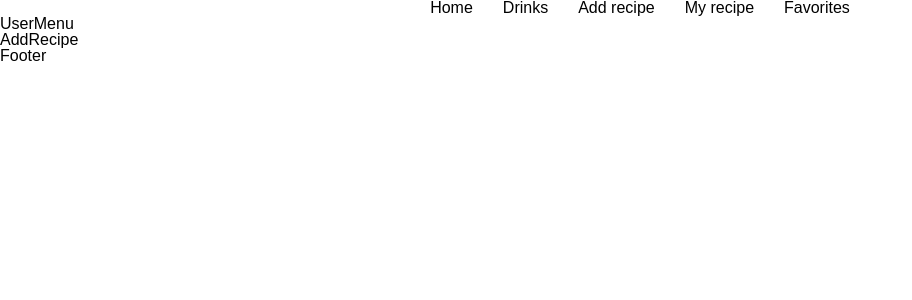
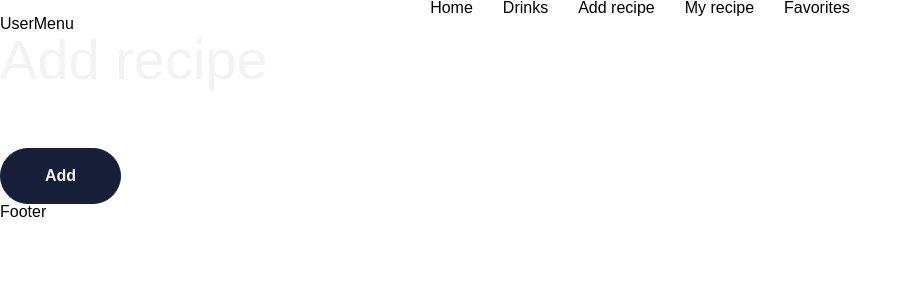
Before and after one commit to PVO-fullstack/drink_master, a React (Vite) app: page /addrecipe in a window 1280 px wide. Shown: the top 300 px of the page, without its empty margins (0-912 px from the left). Built offline with nearby package versions, Linux system fonts and the light colour scheme.

Commit message:
adds page title component

```diff
--- a/src/App.jsx
+++ b/src/App.jsx
@@ -1,5 +1,5 @@
-import { Layout } from "./components/Layout/Layout";
-import { UserRoutes } from "./UserRoutes";
+import { Layout } from './components/Layout/Layout';
+import { UserRoutes } from './UserRoutes';
 
 export const App = () => {
   return (
--- /dev/null
+++ b/src/components/PageTitle/PageTitle.jsx
@@ -0,0 +1,14 @@
+import PropTypes from 'prop-types';
+import style from './PageTitle.module.scss';
+
+// ###################################################
+
+const PageTitle = ({ children }) => {
+  return <h1 className={style.pageTitle}>{children}</h1>;
+};
+
+PageTitle.propTypes = {
+  children: PropTypes.string,
+};
+
+export default PageTitle;
--- /dev/null
+++ b/src/components/PageTitle/PageTitle.module.scss
@@ -0,0 +1,12 @@
+@import '../../styles/variables';
+
+.pageTitle {
+  color: $accent;
+  font-size: $page-title;
+
+  margin-bottom: 40px;
+
+  @media screen and (min-width: $tablet) {
+    margin-bottom: 60px;
+  }
+}
--- a/src/pages/AddRecipe.jsx
+++ b/src/pages/AddRecipe.jsx
@@ -1,5 +1,12 @@
-import React from "react";
+// import React from 'react';
+import PageTitle from '../components/PageTitle/PageTitle';
+import { Button } from '../components/Button/Button';
 
 export const AddRecipe = () => {
-  return <div>AddRecipe</div>;
+  return (
+    <div>
+      <PageTitle>Add recipe</PageTitle>
+      <Button>Add</Button>
+    </div>
+  );
 };
--- a/src/styles/_variables.scss
+++ b/src/styles/_variables.scss
@@ -34,15 +34,15 @@ $bold: 600;
   --message: 0.875rem; // 14px
 
   @media screen and (min-width: $tablet) {
-    $page-title: 3.5rem; // 56px
-    $section-title: 2.5rem; //40px
-    $sub-title: 1.5rem; // 24px
-    $message: 1rem;
+    --page-title: 3.5rem; // 56px
+    --section-title: 2.5rem; //40px
+    --sub-title: 1.5rem; // 24px
+    --message: 1rem;
   }
 
   @media screen and (min-width: $desktop) {
-    $page-title: 4rem; // 64px
-    $message: 1.125rem; // 18px
+    --page-title: 4rem; // 64px
+    --message: 1.125rem; // 18px
   }
 }
 
```
Also changed, not shown: src/components/Button/Button.jsx (+5 -5 lines).
